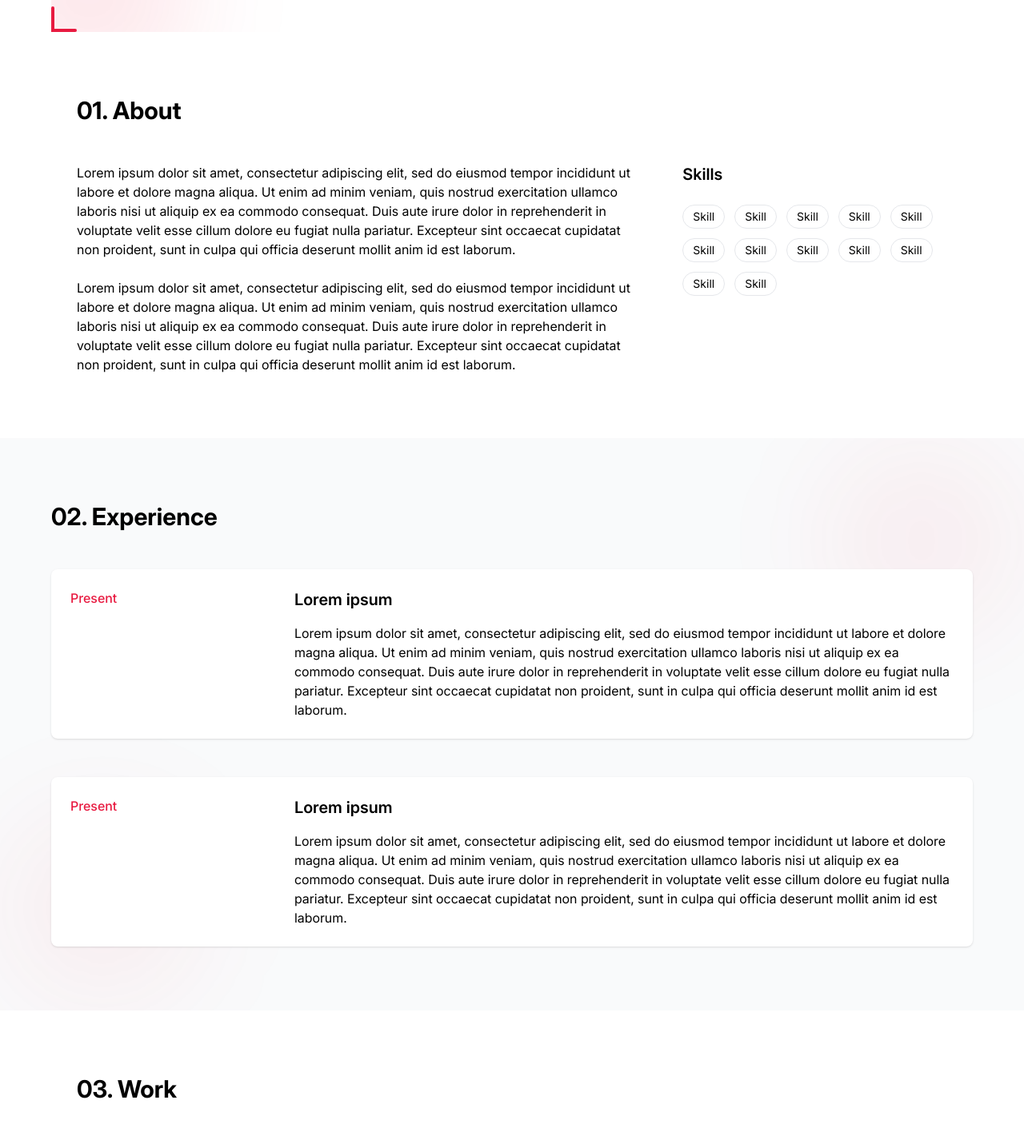
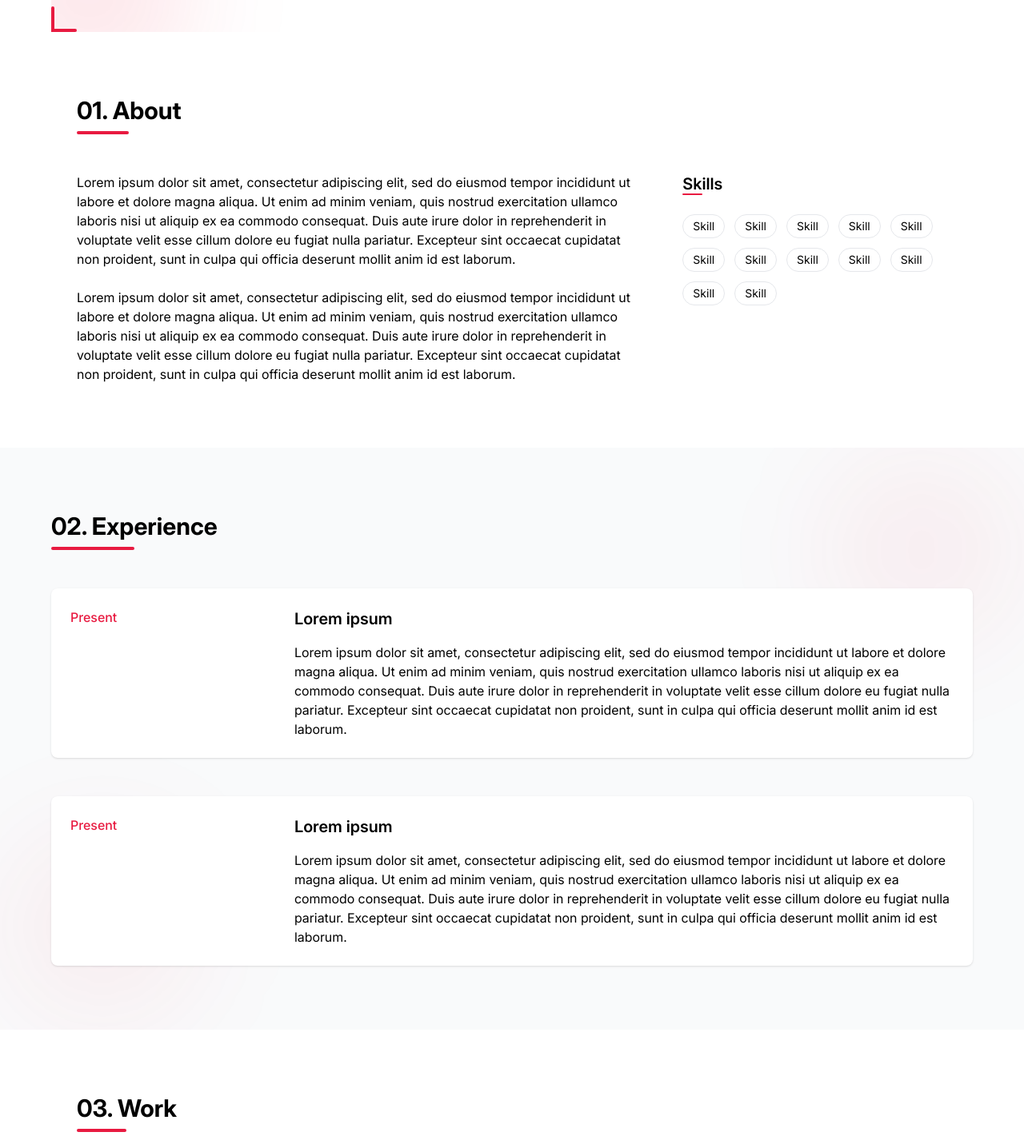
Before and after one commit to bensgilbert/portfolio, a SvelteKit app: page / in a window 1280 px wide. Shown: the part 760-2186 px from the top of the page at 80% size. Built offline with nearby package versions, Linux system fonts and the light colour scheme.

Commit message:
style: add heading underline

```diff
--- a/src/app.css
+++ b/src/app.css
@@ -10,6 +10,15 @@
 	[role='button']:not(:disabled) {
 		cursor: pointer;
 	}
+
+	.heading {
+		@apply relative inline-block pb-3;
+	}
+
+	.heading::after {
+		content: '';
+		@apply absolute bottom-0 left-0 h-1 w-1/2 rounded-full bg-primary;
+	}
 }
 
 @theme {
--- a/src/routes/AboutSection.svelte
+++ b/src/routes/AboutSection.svelte
@@ -1,5 +1,5 @@
 <section id="about" class="mx-auto max-w-6xl space-y-12 px-4 py-20 sm:px-6 lg:px-8">
-	<h2 class="text-3xl font-bold">01. About</h2>
+	<h2 class="heading text-3xl font-bold">01. About</h2>
 	<div class="grid gap-12 lg:grid-cols-3">
 		<div class="space-y-6 lg:col-span-2">
 			<p>
@@ -14,7 +14,10 @@
 			</p>
 		</div>
 		<div class="space-y-6">
-			<h3 class="text-xl font-semibold">Skills</h3>
+			<h3 class="relative inline-block text-xl font-semibold">
+				Skills
+				<span class="absolute bottom-0 left-0 h-0.5 w-1/2 rounded-full bg-primary"></span>
+			</h3>
 			<div class="flex flex-wrap gap-3">
 				<p class="skill">Skill</p>
 				<p class="skill">Skill</p>
--- a/src/routes/ContactSection.svelte
+++ b/src/routes/ContactSection.svelte
@@ -7,7 +7,7 @@
 	<div class="absolute top-0 right-0 size-64 rounded-full bg-primary/5 blur-3xl"></div>
 	<div class="relative mx-auto grid max-w-6xl gap-12 lg:grid-cols-2">
 		<div class="space-y-12">
-			<h2 class="text-3xl font-bold">04. Contact</h2>
+			<h2 class="heading text-3xl font-bold">04. Contact</h2>
 			<div class="space-y-6">
 				<h3 class="text-2xl font-semibold">Get in touch</h3>
 				<p class="text-lg">Lorem ipsum dolor sit amet, consectetur adipiscing elit, sed do eiusmod tempor incididunt ut labore et dolore magna aliqua. Ut enim ad minim veniam.</p>
--- a/src/routes/ExperienceSection.svelte
+++ b/src/routes/ExperienceSection.svelte
@@ -6,7 +6,7 @@
 	<div class="absolute bottom-0 left-0 size-64 rounded-full bg-primary/5 blur-3xl"></div>
 	<div class="absolute top-0 right-0 size-64 rounded-full bg-primary/5 blur-3xl"></div>
 	<div class="mx-auto max-w-6xl space-y-12">
-		<h2 class="text-3xl font-bold">02. Experience</h2>
+		<h2 class="heading text-3xl font-bold">02. Experience</h2>
 		<Experience dateRange="Present" title="Lorem ipsum">
 			<p>
 				Lorem ipsum dolor sit amet, consectetur adipiscing elit, sed do eiusmod tempor incididunt ut labore et dolore magna aliqua. Ut enim ad minim veniam, quis nostrud exercitation ullamco laboris
--- a/src/routes/WorkSection.svelte
+++ b/src/routes/WorkSection.svelte
@@ -3,7 +3,7 @@
 </script>
 
 <section id="work" class="mx-auto max-w-6xl space-y-12 px-4 py-20 sm:px-6 lg:px-8">
-	<h2 class="text-3xl font-bold">03. Work</h2>
+	<h2 class="heading text-3xl font-bold">03. Work</h2>
 	<div class="grid gap-8 sm:grid-cols-2 lg:grid-cols-3">
 		<Work
 			image="https://placehold.co/600x400/black/white?text=Lorem%20ipsum"
```
